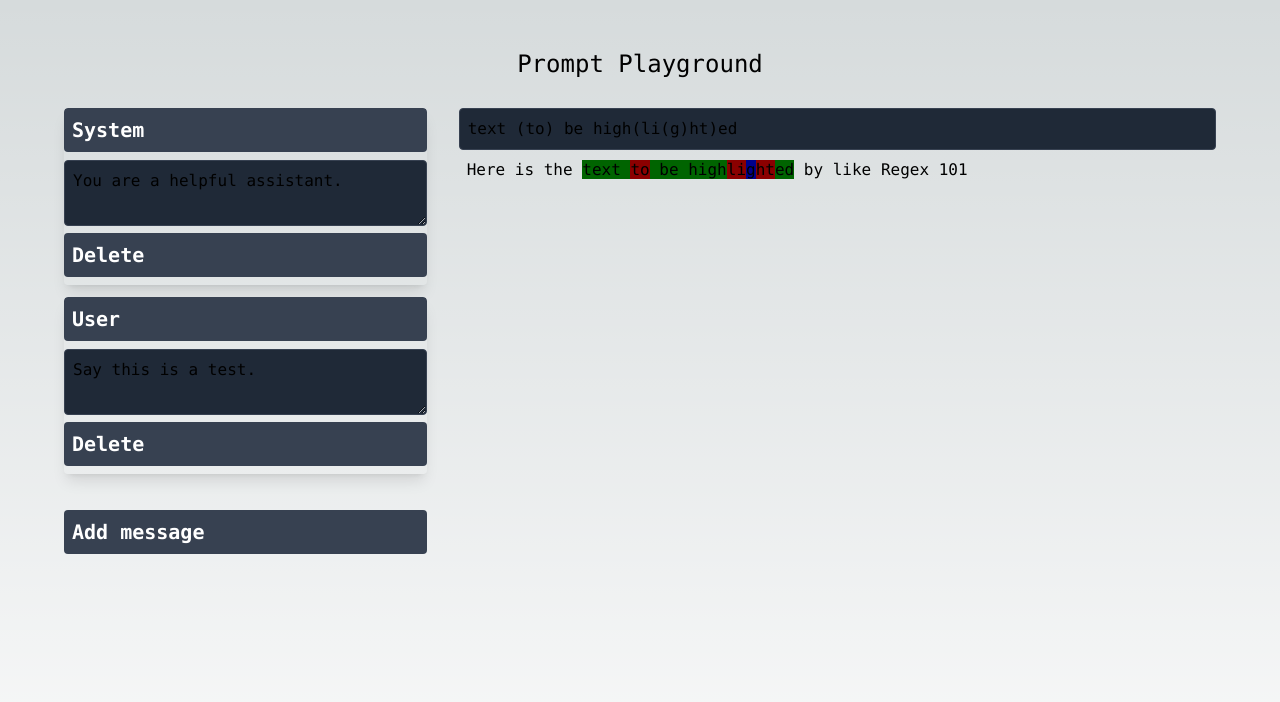
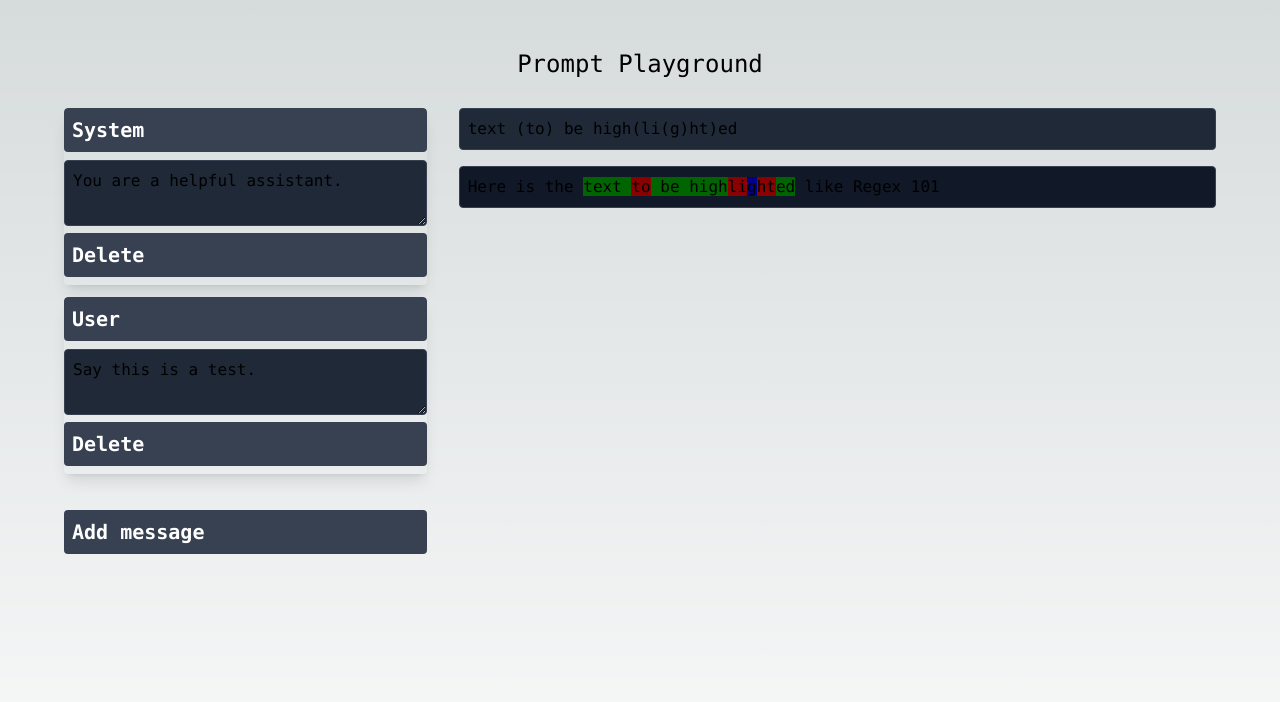
Before and after one commit to sweepai/prompt-lab, a Next.js app: page / in a window 1280 px wide. Shown: the top 702 px of the page. Built offline with nearby package versions, Linux system fonts and the light colour scheme.

Commit message:
Cleaner UI

```diff
--- a/src/app/RegexHighlighter.tsx
+++ b/src/app/RegexHighlighter.tsx
@@ -62,7 +62,7 @@ const RegexHighlighter: React.FC<RegexHighlighterProps> = ({ text, regex }) => {
   const highlightedText = getHighlightedText()
 
   return (
-    <div className="font-mono p-2">
+    <div className="font-mono p-2 bg-gray-900 border border-gray-700 rounded p-2 font-mono w-full">
       {highlightedText}
     </div>
   );
--- a/src/app/RegexVisualizer.tsx
+++ b/src/app/RegexVisualizer.tsx
@@ -18,8 +18,7 @@ const RegexVisualizer = ({text}: {text: string}) => {
     }
     return (
         <div>
-            <input type="text" ref={ref} onChange={onChange} defaultValue={defaultRegex} className="bg-gray-800 border border-gray-700 rounded p-2 font-mono w-full"/>
-            <br />
+            <input type="text" ref={ref} onChange={onChange} defaultValue={defaultRegex} className="bg-gray-800 border border-gray-700 rounded p-2 font-mono w-full mb-4"/>
             <RegexHighlighter regex={regex} text={text}/>
         </div>
     )
--- a/src/app/page.tsx
+++ b/src/app/page.tsx
@@ -70,7 +70,7 @@ const Main = () => {
           </button>
         </div>
         <div className="w-2/3 p-4">
-          <RegexVisualizer text="Here is the text to be highlighted by like Regex 101" />
+          <RegexVisualizer text="Here is the text to be highlighted like Regex 101" />
         </div>
       </div>
     </main>
```
